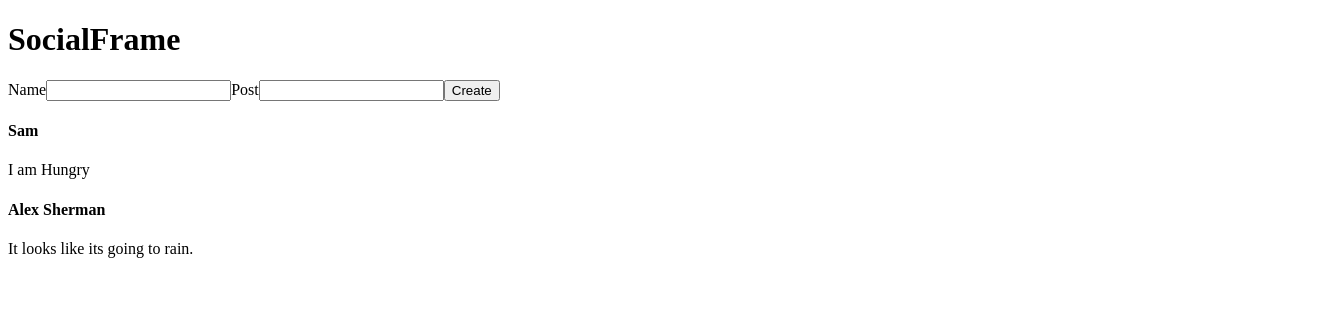
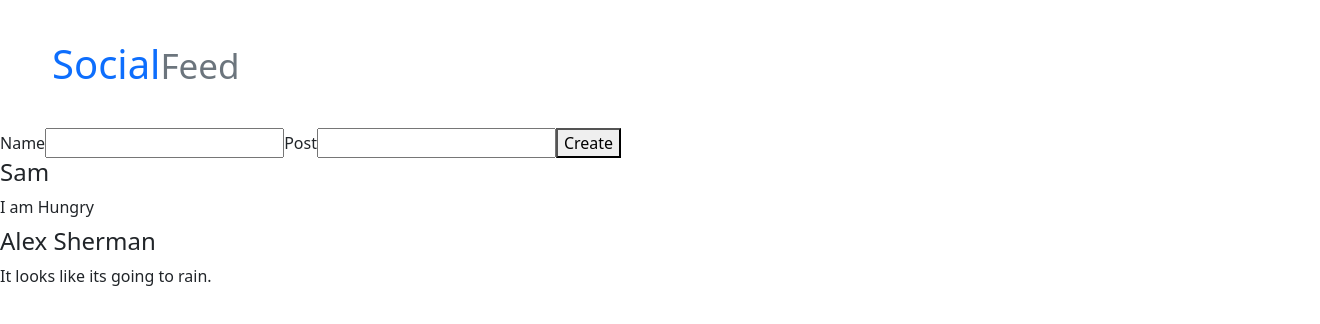
Before and after one commit to Yuffi64/Social_Feed_reactpj, a React (Create React App) app: page / in a window 1280 px wide. Shown: the top 324 px of the page, 1320 px wide, since content can reach past the window. Built offline with nearby package versions, Linux system fonts and the light colour scheme.

Commit message:
installed bootstraped and modified SocialFeed in the app.jsx

```diff
--- a/package.json
+++ b/package.json
@@ -6,8 +6,11 @@
     "@testing-library/jest-dom": "^5.16.3",
     "@testing-library/react": "^12.1.4",
     "@testing-library/user-event": "^13.5.0",
+    "bootstrap": "^5.1.3",
     "react": "^18.0.0",
+    "react-bootstrap": "^2.2.3",
     "react-dom": "^18.0.0",
+    "react-google-charts": "^4.0.0",
     "react-scripts": "5.0.0",
     "web-vitals": "^2.1.4"
   },
--- a/src/App.js
+++ b/src/App.js
@@ -3,10 +3,9 @@ import DisplayPost from './components/DisplayPost';
 import CreatePost from './components/CreatePost/CreatePostForm';
 
 
-
 //Dont forget to follow I.C.E (Import, Component, Export)//
 
-const App = (props)=> {
+const App = (props) => {
 
   const [media, setMedia] = useState([{name:'Sam  ', post:' I am Hungry'},{name:'Alex Sherman', post:'It looks like its going to rain.'}])
 
@@ -20,8 +19,12 @@ const App = (props)=> {
 
   return (
     <div>
-      <div className="header">
-        <h1>SocialFrame</h1>
+      <div className="container-fluid">
+        <div className='row'>
+          <h1 className='text-primary' style={{margin:'1em'}}>Social
+          <small className='text-muted'>Feed</small></h1>
+
+        </div>
       </div>
 
       <CreatePost addNewPost={addPost}/>
--- a/src/components/CreatePost/createPostform.jsx
+++ b/src/components/CreatePost/createPostform.jsx
@@ -2,6 +2,7 @@
 // incoming props are:
 // Update the array named:
 import React, { useState } from "react";
+
 
 const CreatePostForm = (props) => {
 
--- a/src/components/displayPost.jsx
+++ b/src/components/displayPost.jsx
@@ -16,13 +16,11 @@ const DisplayPost = (props) => {
           return(
             <div>
               <Post feed={feed}/>
-              <ul>{feed.Name}</ul>
-              <ul>{feed.Post}</ul>
+
             </div>
           )
         })}
       </div>
-
 
 
 
--- a/src/components/post.jsx
+++ b/src/components/post.jsx
@@ -1,15 +1,22 @@
 import React from "react";
+
+
 
 
 const Post = (props) => {
 
+    return (
 
 
 
-    return (
       <div className="groupPost">
+
+        <div>
         <h4>{props.feed.name}</h4>
         <h8>{props.feed.post}</h8>
+        <h4>{props.feed.Name}</h4>
+        <h8>{props.feed.Post}</h8>
+        </div>
 
       </div>
     );
@@ -18,3 +25,6 @@ const Post = (props) => {
 
 
   export default Post;
+
+
+  //
--- a/src/index.js
+++ b/src/index.js
@@ -1,6 +1,8 @@
 import React from 'react';
 import ReactDOM from 'react-dom';
 import App from './App.js';
+import 'bootstrap/dist/css/bootstrap.min.css';
+
 
 ReactDOM.render( <App />,document.getElementById('root')
 );
```
Also changed, not shown: src/App.css (added), src/index.css (deleted), 1 other file (tests, documents, lock files or other folders).
